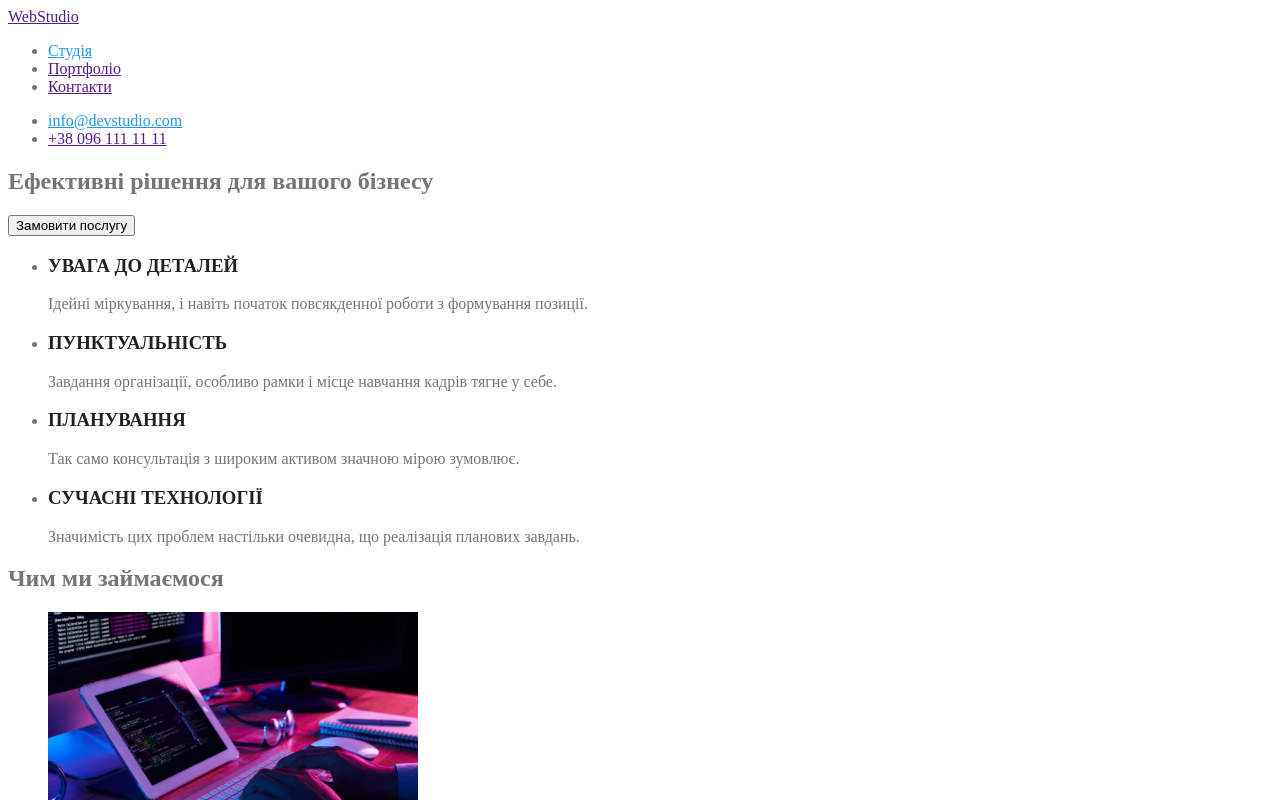
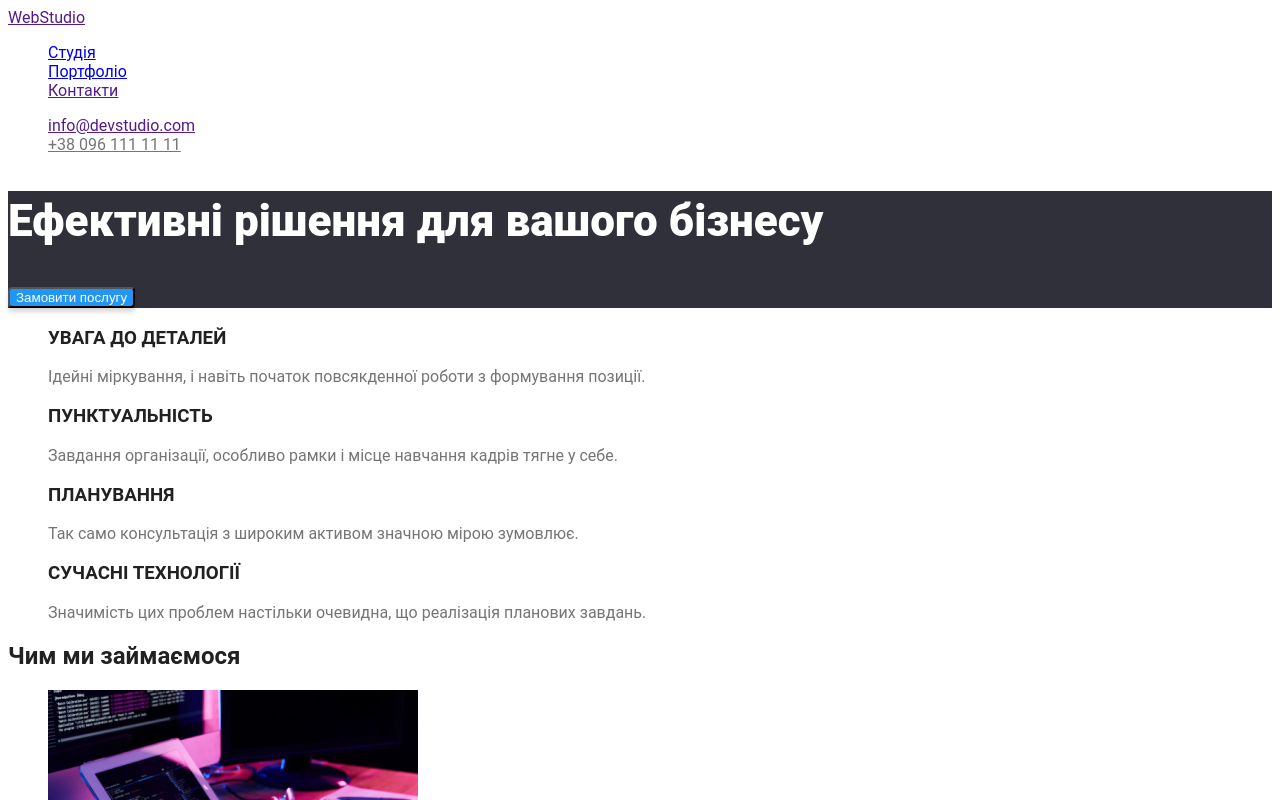
Before and after one commit to JuliaSummer99/goit-markup-hw-02, a plain HTML site: page index.html in a window 1280 px wide. Shown: the top 800 px of the page. Drawn offline with Linux system fonts and the light colour scheme.

Commit message:
я уже запуталась!!!!!!!!!!!!!!!!!!!!!!!!!!!!!!!
стилі. стилі. стилііііііііііііііііііііііііііііііііііііііііііііі

```diff
--- a/CSS/styles.css
+++ b/CSS/styles.css
@@ -2,31 +2,78 @@
   --primary-text-color: #757575;
   --title-text-color: #212121;
   --accent-color: #2196F3;
-  --primary-white-color: #fffff;
+  --primary-white-color: #ffff;
 }
 
-
-body{
-  background-color: var(--primary-white-color);
-  color: var(--primary-text-color);
+body {
+font-family: Roboto;
+background-color: white;
+color: var(--primary-text-color);
   }
 
+ul {
+list-style: none;
+}
 /* Навігація */
-.site-nav {}
+.site-nav .link:hover,
+.site-nav, link:focus {
+color: var(--title-text-color);
+}
 
-.accent {
+.accent:hover {
   color: var(--accent-color)
 }
 
+.tel-number{
+color: var(--primary-text-color)
+}
 /* Шапка */
-.hero {}
+.hero {
+background-color: #2F303A;
+color: var(--primary-white-color);
+}
 
+.hero-title {
+font-family: 'Roboto';
+font-style: normal;
+font-weight: 900;
+font-size: 44px;
+line-height: 60px;
+}
+.hero-button {
+color:white;
+background: #2196F3;
+box-shadow: 0px 4px 4px rgba(0, 0, 0, 0.15);
+border-radius: 4px;
+}
 
 /* <!--Особливості--> */
+.our-team{
+background-color: #F5F4FA;
+
+}
 .title {
 color: var(--title-text-color)
 }
+.section-title {
+color: var(--title-text-color)
+}
 
-
+.team-style {
+box-shadow: 0px 1px 3px rgba(0, 0, 0, 0.12), 0px 1px 1px rgba(0, 0, 0, 0.14), 0px 2px 1px rgba(0, 0, 0, 0.2);
+border-radius: 0px 0px 4px 4px;
+}
 
 /* <!--Футер--> */
+footer {
+background-color:#2F303A;
+}
+.where {
+color: white;
+}
+.number {
+color:#FFFFFF99;
+}
+ .number:focus {
+ color: teal;
+ }
--- a/index.html
+++ b/index.html
@@ -12,34 +12,30 @@
 <body>
   <header>
     <!--Навігація-->
-    <nav>
-      <a href=""> WebStudio </a>
-      <ul class="site-nav">
-        <li> <a href=""  class="accent"> Студія </a> </li>
-        <li> <a href=""> Портфоліо </a> </li>
-        <li> <a href=""> Контакти </a> </li>
+    <nav class="site-nav">
+      <a href="" class="logo-nav"> WebStudio </a>
+      <ul>
+        <li> <a href="./index.html" class="accent"> Студія </a> </li>
+        <li> <a href="./portfolio.html" class="link"> Портфоліо </a> </li>
+        <li> <a href="" class="link"> Контакти </a> </li>
       </ul>
     </nav>
     <ul class="contacts-list">
       <li> <a href=""  class="accent"> info@devstudio.com </a></li>
-      <li><a href=""> +38 096 111 11 11 </a> </li>
+      <li><a href="" class="tel-number"> +38 096 111 11 11 </a> </li>
     </ul>
   </header>
 
   <main>
     <!--Шапка-->
     <section class="hero">
-      <div>
-        <h1> Ефективні рішення для вашого бізнесу </h1>
-        <button type="button"> Замовити послугу </button>
-      </div>
+        <h1 class="hero-title"> Ефективні рішення для вашого бізнесу </h1>
+        <button type="button" class="hero-button"> Замовити послугу </button>
     </section>
 
     <!--Особливості-->
     <section class="feature-list">
       <h2 hidden> для додавання заголовку h3</h2>
-
-      <div>
         <ul>
           <li>
             <h3 class="title"> УВАГА ДО ДЕТАЛЕЙ </h3>
@@ -58,11 +54,10 @@
             <p> Значимість цих проблем настільки очевидна, що реалізація планових завдань. </p>
           </li>
         </ul>
-      </div>
     </section>
 
     <section>
-      <h2>Чим ми займаємося</h2>
+      <h2 class="section-title">Чим ми займаємося</h2>
       <ul>
         <li> <a href=""> <img src="./images/img1.jpg" alt="Клавіатура" height="294" width="370"> </a> </li>
         <li> <a href=""> <img src="./images/img2.jpg" alt="Телефон" height="294" width="370"> </a></li>
@@ -71,33 +66,33 @@
 
     </section>
 
-    <section>
-      <h2> Наша команда </h2>
-      <ul>
+    <section class="our-team">
+      <h2 class="section-title"> Наша команда </h2>
+      <ul class="team-style">
         <li>
           <img src="./images/IgorD1.jpg" alt="Ігор_Демяненко" width="270" height="260">
-          <h3>Ігор Дем'яненко </h3>
+          <h3 class="title">Ігор Дем'яненко </h3>
           <p> Product Designer</p>
 
         </li>
 
         <li>
           <img src="./images/OlgaR2.jpg" alt="Ольга_Демяненко" width="270" height="260">
-          <h3> Ольга Рєпіна </h3>
+          <h3 class="title"> Ольга Рєпіна </h3>
           <p>Frontend Developer</p>
 
         </li>
 
         <li>
           <img src="./images/MykT3.jpg" alt="Микола_Тарасенко" width="270" height="260">
-          <h3> Микола Тарасов </h3>
+          <h3 class="title"> Микола Тарасов </h3>
           <p>Marketing</p>
 
         </li>
 
         <li>
           <img src="./images/Мyhaylo4.jpg" alt="МИхайло_Єрмаков" width="270" height="260">
-          <h3> Михайло Єрмаков </h3>
+          <h3 class="title"> Михайло Єрмаков </h3>
           <p>UI Designer</p>
 
         </li>
@@ -107,15 +102,15 @@
 
   <!--Футер-->
   <footer>
-    <a href=""> WebStudio </a>
-    <address>
+    <a href="" class="logo-foot"> WebStudio </a>
+    <address class="where">
       м. Київ, пр-т Лесі Українки, 26
     </address>
 
     <address>
       <ul>
-        <li> <a href="mailto:info@devstudio.com "> info@devstudio.com </a> </li>
-        <li> <a href="tel:+380961111111">+380961111111</a> </li>
+        <li> <a href="mailto:info@devstudio.com " class="mail"> info@devstudio.com </a> </li>
+        <li> <a href="tel:+380961111111" class="number">+380961111111</a> </li>
       </ul>
     </address>
   </footer>
```
